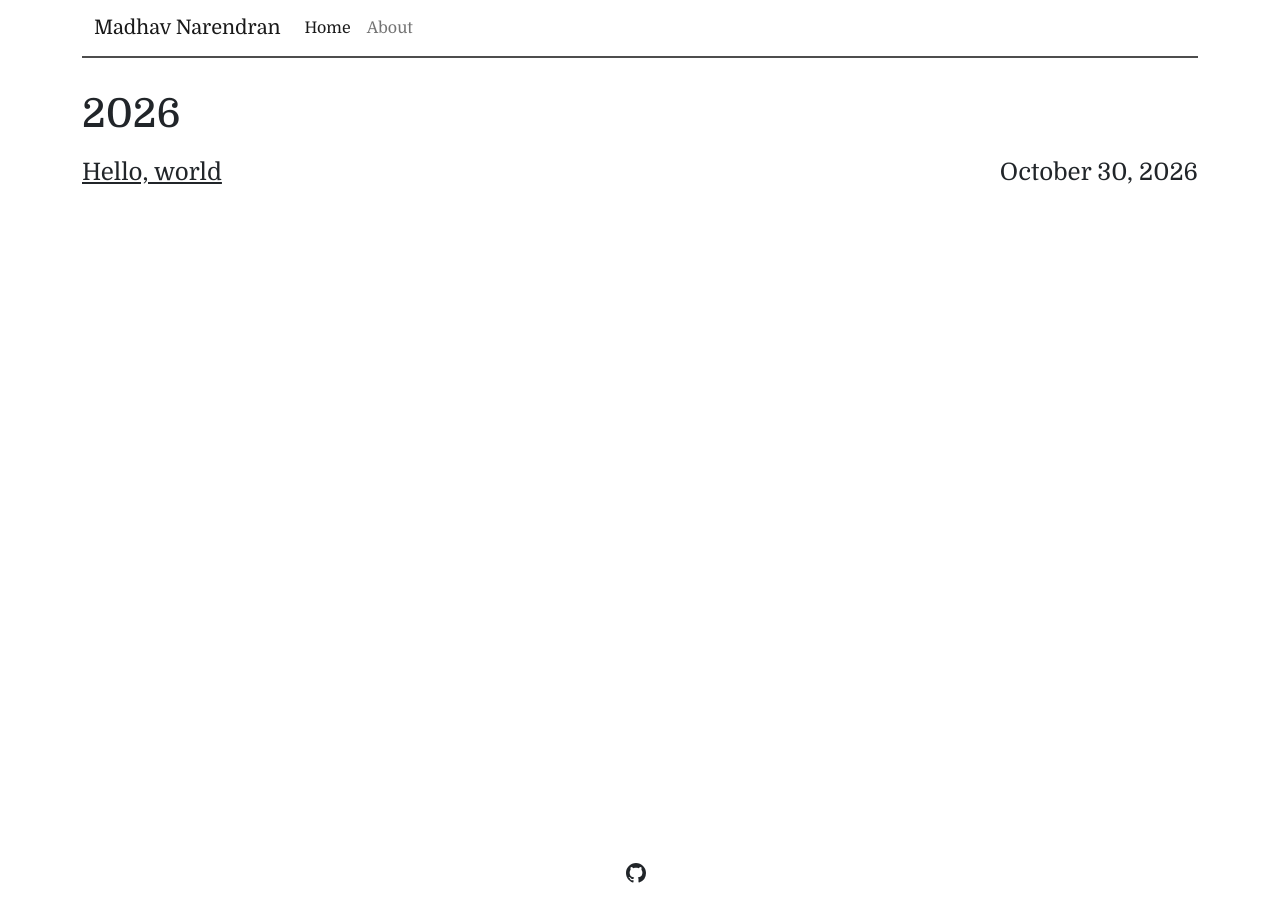
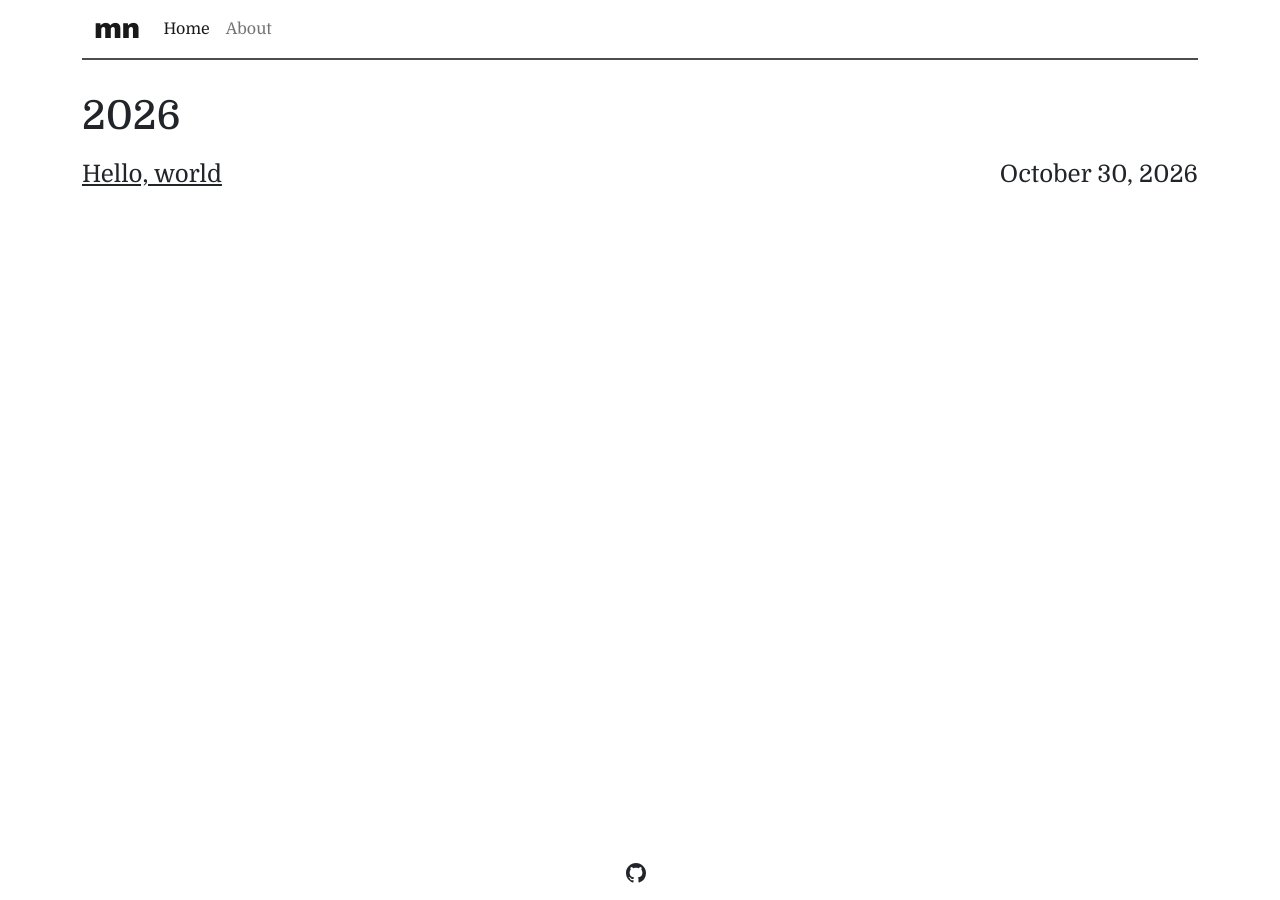
Before and after one commit to maddran/maddran.github.io, a Jekyll site: the page built from index.html, in a window 1280 px wide. Built offline with Jekyll 4.4.1, drawn with Linux system fonts in a browser that asks for light colours.

Commit message:
Set site name to mn in Archivo Black
Co-authored-by: Copilot <223556219+Copilot@users.noreply.github.com>

```diff
--- a/_config.yml
+++ b/_config.yml
@@ -1,5 +1,5 @@
 title: Madhav Narendran
-name: Madhav Narendran
+name: mn
 tagline: Welcome to my corner of the internet.
 description: Personal website of Madhav Narendran.
 url: "https://mdhv.me"
--- a/_layouts/default.html
+++ b/_layouts/default.html
@@ -17,7 +17,7 @@
     <link rel="preconnect" href="https://fonts.googleapis.com" />
     <link rel="preconnect" href="https://fonts.gstatic.com" crossorigin />
     <link
-      href="https://fonts.googleapis.com/css2?family=Domine:wght@400;500;700&display=swap"
+      href="https://fonts.googleapis.com/css2?family=Archivo+Black&family=Domine:wght@400;500;700&display=swap"
       rel="stylesheet"
     />
     <link rel="icon" href="{{ '/assets/images/favicon.ico' | relative_url }}" />
--- a/_sass/main.scss
+++ b/_sass/main.scss
@@ -1,5 +1,12 @@
 body {
   font-family: "Domine", Georgia, "Times New Roman", serif;
+}
+
+.navbar-brand {
+  font-family: "Archivo Black", "Arial Black", sans-serif;
+  font-size: 1.75rem;
+  font-weight: 400;
+  letter-spacing: -0.02em;
 }
 
 table {
```
